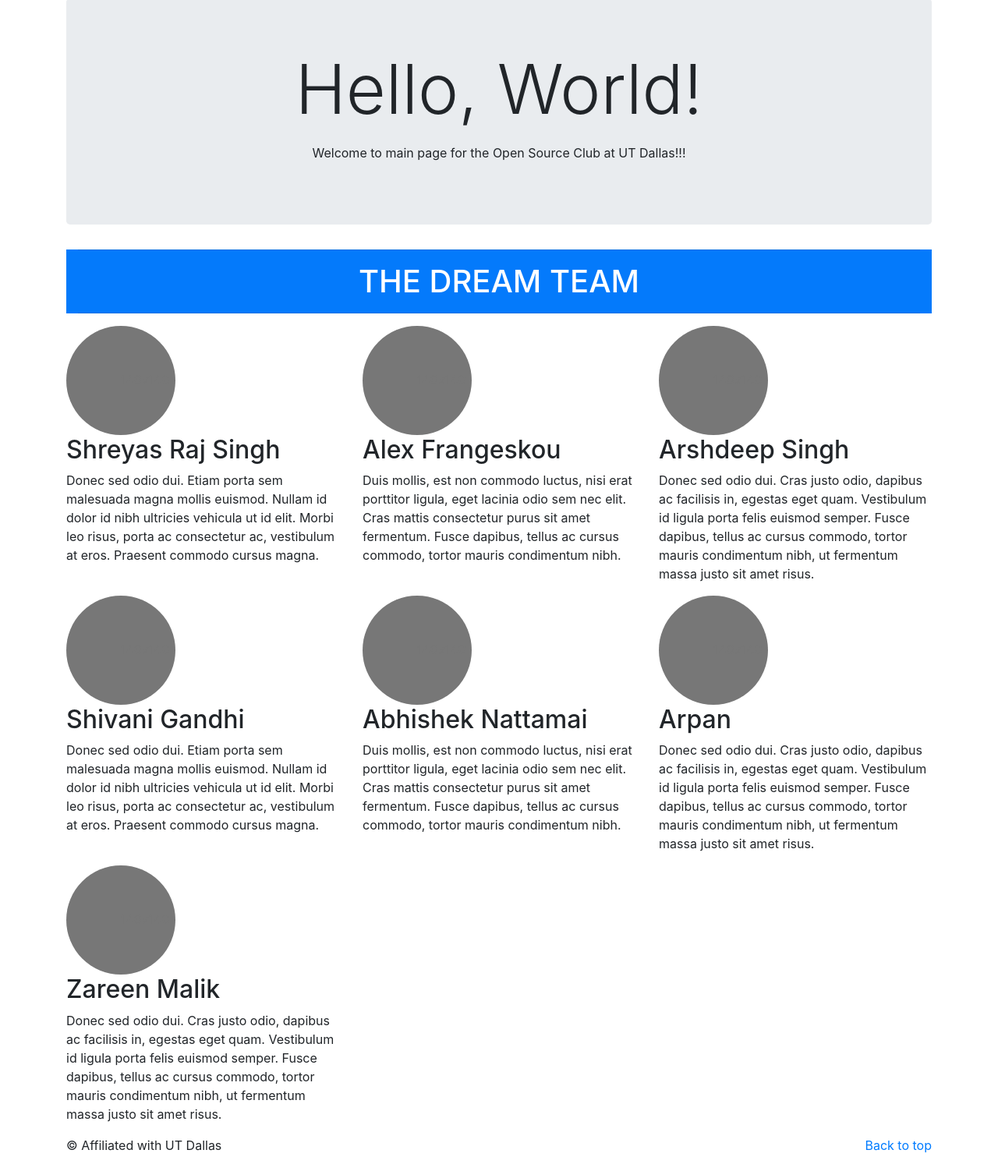
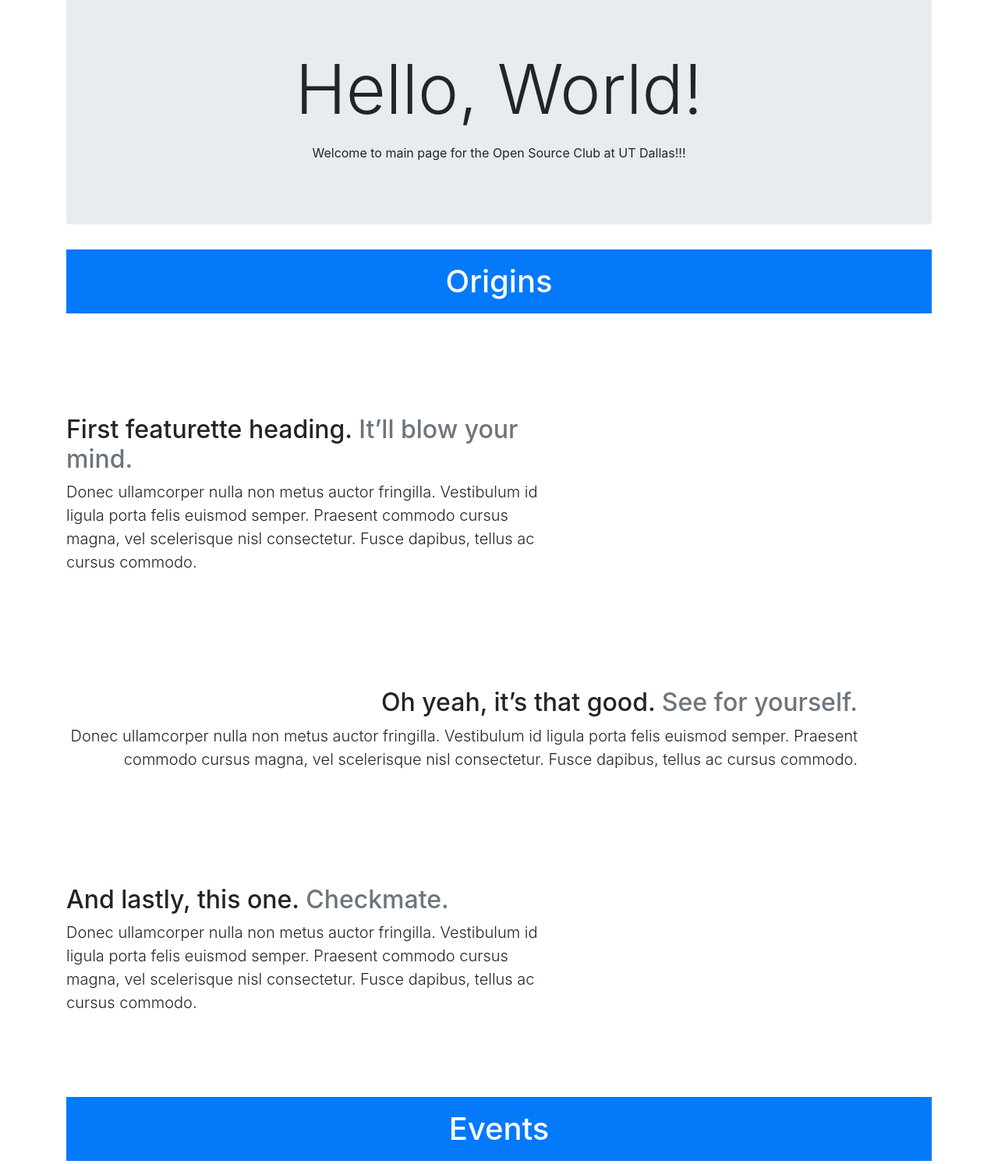
Before and after one commit to srs231198/OSCsite, a plain HTML site: page index.html in a window 1280 px wide. Shown: the part 90-1583 px from the top of the page at 78% size. Drawn offline with nearby package versions, Linux system fonts and the light colour scheme.

Commit message:
Origin created
The origin page was made and styled!

```diff
--- a/index.html
+++ b/index.html
@@ -24,7 +24,10 @@
                             <a href="" class="nav-link">Home</a>
                         </li>
                         <li class="nav-item">
-                          <a href="#about" class="nav-link">About</a>
+                          <a href="#about" class="nav-link">Origins</a>
+                        </li>
+                        <li class="nav-item">
+                            <a href="#about" class="nav-link">Events</a>
                         </li>
                         <li class="nav-item">
                             <a class="nav-link" href="#">Team</a>
@@ -52,6 +55,46 @@
 
 
   <div class="container marketing">
+
+        <!-- START THE FEATURETTES -->
+
+        <div class="container-fluid" id="dreamTeamContainer">
+            <hr class="featurette-divider">
+          <h1 id="dreamTeam">
+            Origins
+          </h1>
+          <hr class="featurette-divider">
+        </div>
+
+        <div class="row featurette" >
+          <div class="col-md-7">
+            <h2 class="featurette-heading">First featurette heading. <span class="text-muted">It’ll blow your mind.</span></h2>
+            <p class="lead">Donec ullamcorper nulla non metus auctor fringilla. Vestibulum id ligula porta felis euismod semper. Praesent commodo cursus magna, vel scelerisque nisl consectetur. Fusce dapibus, tellus ac cursus commodo.</p>
+          </div>
+        </div>
+
+        <div class="row featurette" id="secondOriginRow">
+            <div class="col-md-11" style="text-align: right">
+              <h2 class="featurette-heading">Oh yeah, it’s that good. <span class="text-muted">See for yourself.</span></h2>
+              <p class="lead">Donec ullamcorper nulla non metus auctor fringilla. Vestibulum id ligula porta felis euismod semper. Praesent commodo cursus magna, vel scelerisque nisl consectetur. Fusce dapibus, tellus ac cursus commodo.</p>
+            </div>
+          </div>
+
+          <div class="row featurette">
+              <div class="col-md-7">
+                <h2 class="featurette-heading">And lastly, this one. <span class="text-muted">Checkmate.</span></h2>
+                <p class="lead">Donec ullamcorper nulla non metus auctor fringilla. Vestibulum id ligula porta felis euismod semper. Praesent commodo cursus magna, vel scelerisque nisl consectetur. Fusce dapibus, tellus ac cursus commodo.</p>
+              </div>
+
+            </div>
+
+            <div class="container-fluid" id="dreamTeamContainer">
+                <hr class="featurette-divider">
+              <h1 id="dreamTeam">
+                Events
+              </h1>
+              <hr class="featurette-divider">
+            </div>
 
       <div class="container-fluid" id="dreamTeamContainer">
           <hr class="featurette-divider">
@@ -116,7 +159,7 @@
     <!-- FOOTER -->
     <footer class="container" id="footR">
         <p class="float-right"><a href="#">Back to top</a></p>
-        <p>&copy; Affiliated with UT Dallas</p>
+        <p>&copy; Copyright 2019 OSC UTD, All Rights Reserved</p>
     </footer>
 
     <script src="https://code.jquery.com/jquery-3.3.1.slim.min.js" integrity="sha384-q8i/X+965DzO0rT7abK41JStQIAqVgRVzpbzo5smXKp4YfRvH+8abtTE1Pi6jizo" crossorigin="anonymous"></script>
--- a/styles/main.css
+++ b/styles/main.css
@@ -3,6 +3,11 @@
 }
 .display-2 {
     text-align: center;
+}
+
+.row.featurette {
+    margin-top: 130px;
+    margin-bottom: 90px;
 }
 
 #mainIntro {
@@ -15,3 +20,6 @@
 #dreamTeamContainer{
     background-color: #047AFB;
 }
+#footR {
+    margin-top: 30px;
+}
```
